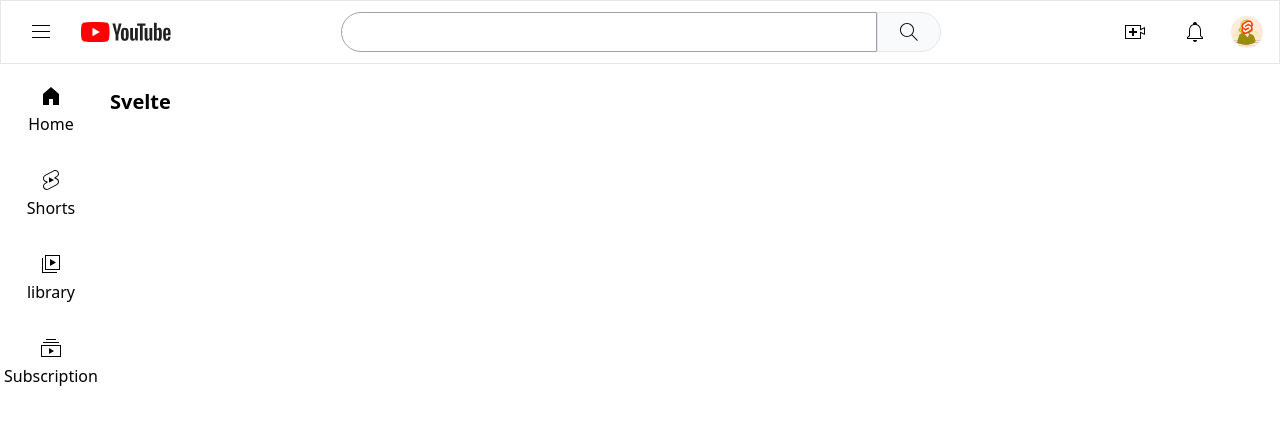
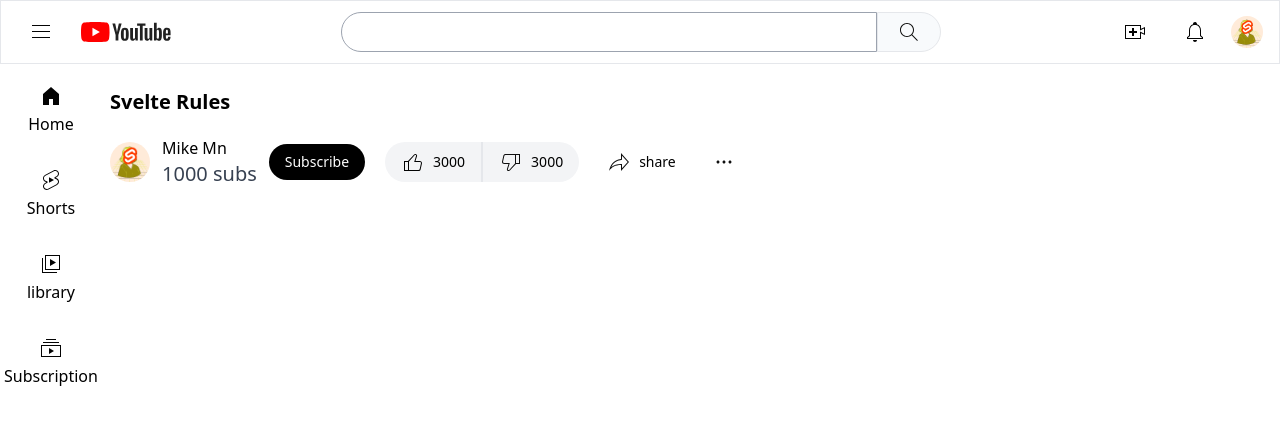
Before and after one commit to Michael-Njoroge/Svelte-Youtube-Clone, a SvelteKit app: page /1 in a window 1280 px wide. Shown: the top 424 px of the page. Built offline with nearby package versions, Linux system fonts and the light colour scheme.

Commit message:
complete the channel info component

```diff
--- /dev/null
+++ b/src/lib/components/ChannelInfo.svelte
@@ -0,0 +1,35 @@
+<script lang="ts">
+
+</script>
+
+<div class="flex my-5 items-center">
+    <div class="flex gap-5 items-center">
+        <div class="flex gap-3 items-center">
+            <img src="/avatar.png" class="w-10 h-10 rounded-full" alt="">
+            <div>
+                <p class="font-medium capitalize">mike mn</p>
+                <p class="text-gray-700 text-xl">1000 subs</p>
+            </div>
+            <button class="text-sm bg-black text-white font-medium rounded-full py-2 px-4">Subscribe</button>
+        </div>
+        <div class="flex gap-3 items-center">
+            <div class="divide-x-2 bg-gray-100 flex items-center overflow-hidden rounded-full">
+                <button class="hover:bg-gray-200 py-2 px-4 flex items-center gap-2">
+                    <img src="/icons/likeIcon.svg" alt="">
+                    <span class="text-sm font-medium">3000</span>
+                </button>
+                <button class="hover:bg-gray-200 py-2 px-4 flex items-center gap-2">
+                    <img src="/icons/dislikeIcon.svg" alt="">
+                    <span class="text-sm font-medium">3000</span>
+                </button>
+            </div>
+            <button class="hover:bg-gray-200 py-2 px-4 flex rounded-full items-center gap-2">
+                <img src="/icons/shareIcon.svg" alt="">
+                <span class="text-sm font-medium">share</span>
+            </button>
+            <button class="hover:bg-gray-200 rounded-full p-2 flex items-center gap-2">
+                <img src="/icons/moreIcon.svg" alt="">
+            </button>
+        </div>
+    </div>
+</div>
--- a/src/routes/[videoId]/+page.svelte
+++ b/src/routes/[videoId]/+page.svelte
@@ -1,4 +1,6 @@
  <script lang="ts">
+	import ChannelInfo from "$lib/components/ChannelInfo.svelte";
+
     let videoId = ''
  </script>
 
@@ -13,7 +15,9 @@
 
  <div class="max-w-[1150px] px-2 w-full mx-auto">
     <h1 class="text-xl capitalize font-semibold">
-        svelte
+        svelte Rules
     </h1>
-    <div class="flex flex-col md:flex-row gap-5 items-start"></div>
+    <div class="flex flex-col md:flex-row gap-5 items-start">
+        <ChannelInfo/>
+    </div>
  </div>
```
